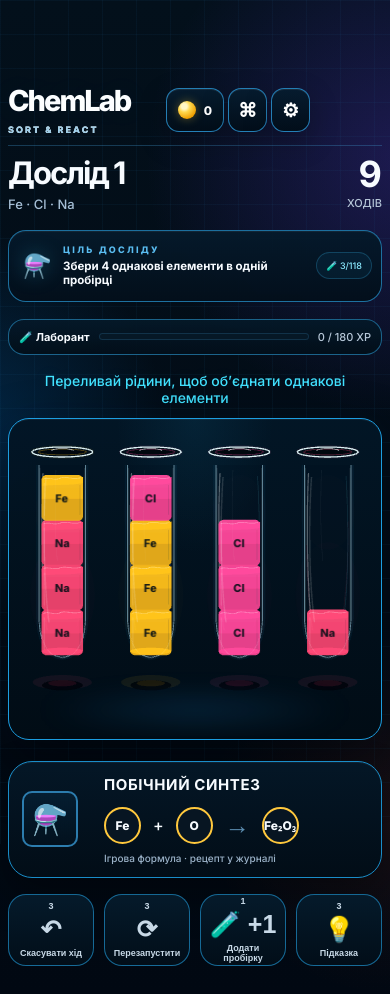
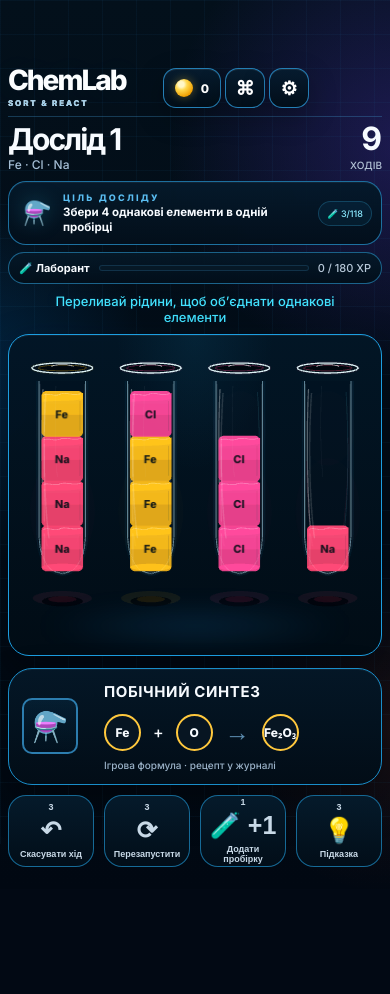
Before and after one commit to evgeniynekrashseo-sys/crystal-cave-game, a website built with Vite: page index.html in a window 390 px wide. After the commit the page ends 889 px from the top, so only its background shows below. Built offline with nearby package versions, Linux system fonts and the light colour scheme.

Commit message:
refactor(v69): consolidate first-screen density styles

```diff
--- a/src/premium-ui.css
+++ b/src/premium-ui.css
@@ -41,3 +41,23 @@ body:before{opacity:.95!important;background-image:linear-gradient(rgba(53,132,1
   .goal strong{font-size:11.5px!important}
   .rank{padding-left:10px!important;padding-right:10px!important}
 }
+
+/* V69 — consolidated first-screen density rules; migrated from index.html to keep one authoritative UI stylesheet. */
+@media(max-width:760px){
+  .app{padding-top:calc(64px + env(safe-area-inset-top))!important;padding-bottom:22px!important}
+  .top{padding-bottom:8px!important;min-height:48px!important}
+  .brand{font-size:30px!important}.brand small{margin-top:7px!important;font-size:8px!important}
+  .pill,.icon-btn{height:40px!important}.icon-btn{width:40px!important}.pill{min-width:58px!important}
+  .status{margin-top:8px!important}.status h1{font-size:32px!important;margin-bottom:4px!important}.status p{font-size:12px!important}.moves b{font-size:34px!important}.moves span{font-size:10px!important}
+  .goal{margin-top:10px!important;min-height:64px!important;padding-top:10px!important;padding-bottom:10px!important}.goal strong:before{margin-bottom:2px!important}.goal .tag{padding:6px 8px!important}
+  .rank{margin-top:8px!important;padding-top:8px!important;padding-bottom:8px!important}.xp{height:6px!important}
+  .hint{margin-top:10px!important;margin-bottom:8px!important;font-size:13px!important}
+  .board-shell{box-shadow:inset 0 1px rgba(255,255,255,.05),0 18px 42px rgba(0,0,0,.42),0 0 28px rgba(0,126,205,.05)!important}
+  .station{margin-top:12px!important}
+  .controls{margin-top:10px!important}
+}
+@media(max-width:390px){
+  .app{padding-top:calc(68px + env(safe-area-inset-top))!important}
+  .brand{font-size:28px!important}.status h1{font-size:30px!important}.moves b{font-size:32px!important}
+  .goal{margin-top:9px!important}.rank{margin-top:7px!important}.hint{margin-top:9px!important}
+}
```
